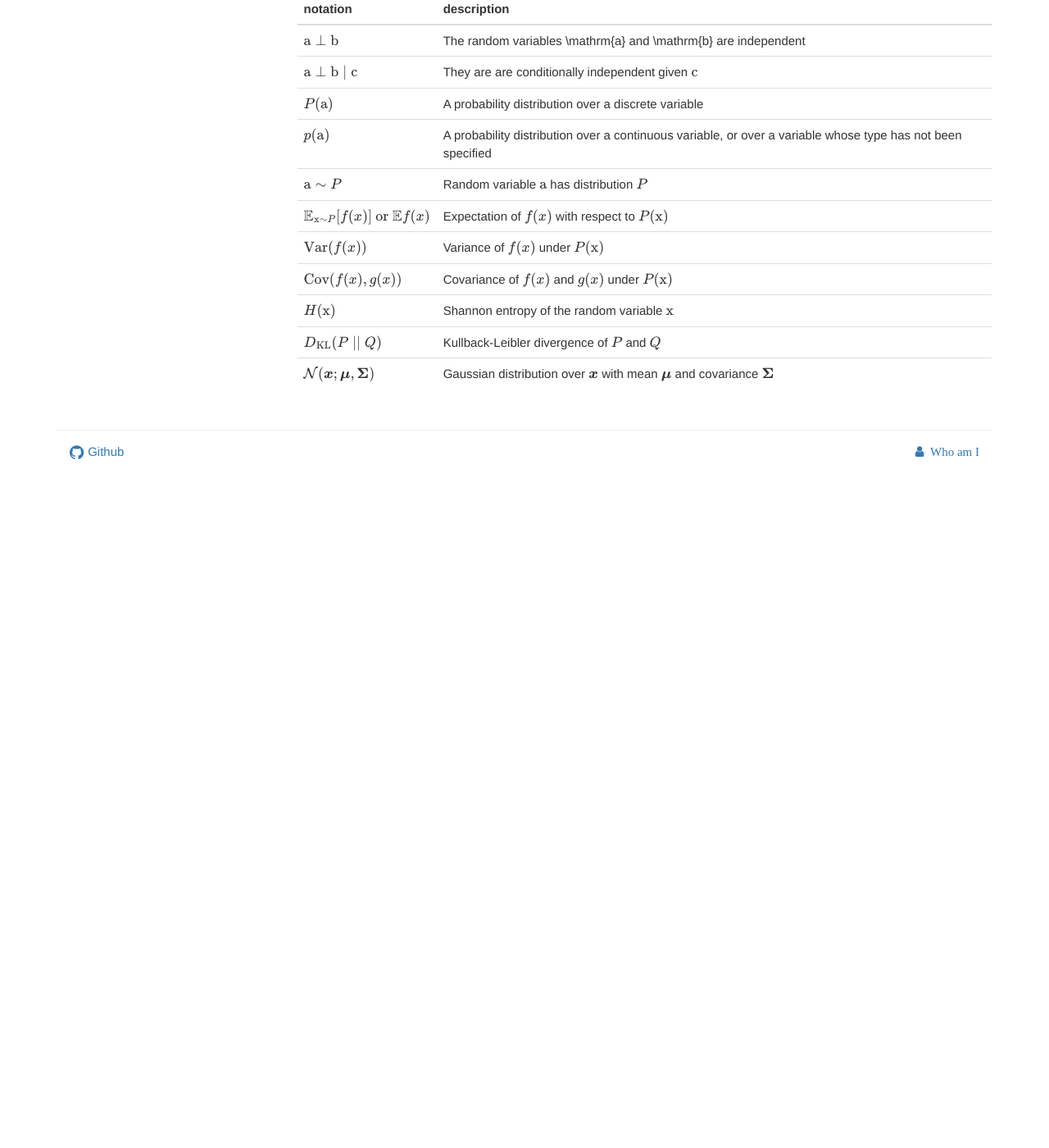
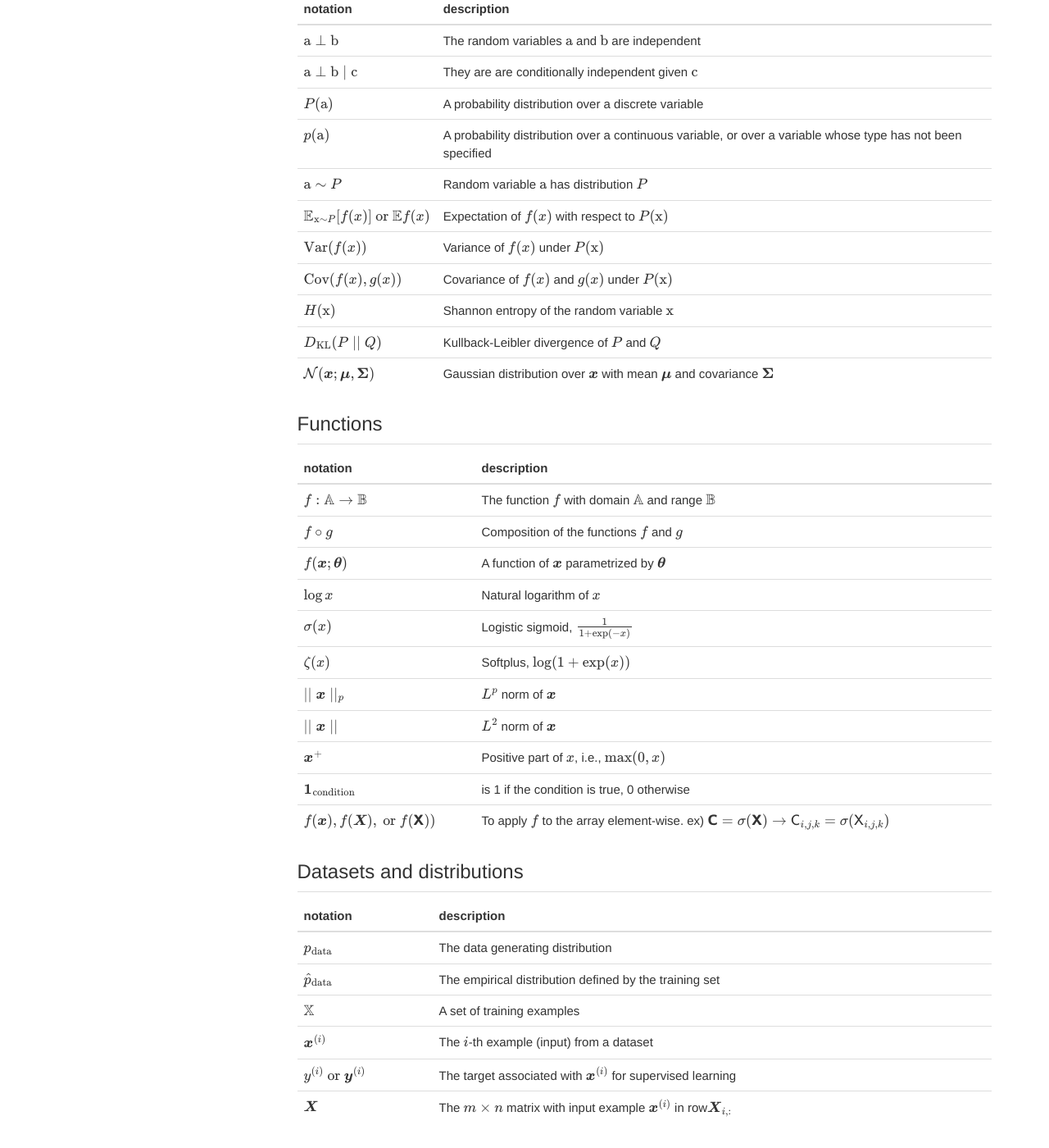
Before and after one commit to ilguyi/dlbook, a Jekyll site: the page built from docs/chapter00/0.md, in a window 1280 px wide and 1400 px high, scrolled down 2472 px. Shown: the whole window at 82% size. Built offline with Jekyll 4.4.1, drawn with Linux system fonts in a browser that asks for light colours; nearby versions of some CDN libraries; library files that are not in the unit come from our copies; formulas are drawn with MathJax 3; comment, search, counter and statistics services are not loaded; before the commit the page ends 3044 px from its top, so only the background shows below that.

Commit message:
complete chap 0. Noation part

```diff
--- a/docs/chapter00/0.md
+++ b/docs/chapter00/0.md
@@ -80,7 +80,7 @@ $$\int_{\mathbb{S}} f(\boldsymbol{x}) d\boldsymbol{x}$$ | Definite integral with
 
 notation | description
 ---|---
-$$\mathrm{a} \perp \mathrm{b}$$ | The random variables \mathrm{a} and \mathrm{b} are independent
+$$\mathrm{a} \perp \mathrm{b}$$ | The random variables $$\mathrm{a}$$ and $$\mathrm{b}$$ are independent
 $$\mathrm{a} \perp \mathrm{b} \mid \mathrm{c}$$ | They are are conditionally independent given $$\mathrm{c}$$
 $$P(\mathrm{a})$$ | A probability distribution over a discrete variable
 $$p(\mathrm{a})$$ | A probability distribution over a continuous variable, or over a variable whose type has not been specified
@@ -91,3 +91,32 @@ $$\mathrm{Cov} (f(x), g(x))$$ | Covariance of $$f(x)$$ and $$g(x)$$ under $$P(\m
 $$H(\mathrm{x})$$ | Shannon entropy of the random variable $$\mathrm{x}$$
 $$D_{\mathrm{KL}}(P \mid \mid Q)$$ | Kullback-Leibler divergence of $$P$$ and $$Q$$
 $$\mathcal{N}(\boldsymbol{x}; \boldsymbol{\mu}, \boldsymbol{\Sigma})$$ | Gaussian distribution over $$\boldsymbol{x}$$ with mean $$\boldsymbol{\mu}$$ and covariance $$\boldsymbol{\Sigma}$$
+
+
+## Functions
+
+notation | description
+---|---
+$$f: \mathbb{A} \rightarrow \mathbb{B}$$ | The function $$f$$ with domain $$\mathbb{A}$$ and range $$\mathbb{B}$$
+$$f \circ g$$ | Composition of the functions $$f$$ and $$g$$
+$$f(\boldsymbol{x}; \boldsymbol{\theta})$$ | A function of $$\boldsymbol{x}$$ parametrized by $$\boldsymbol{\theta}$$
+$$\log x$$ | Natural logarithm of $$x$$
+$$\sigma(x)$$ | Logistic sigmoid, $$\frac{1}{1 + \exp(-x)}$$
+$$\zeta(x)$$ | Softplus, $$\log (1 + \exp(x))$$
+$$\mid \mid \boldsymbol{x} \mid \mid_{p}$$ | $$L^{p}$$ norm of $$\boldsymbol{x}$$
+$$\mid \mid \boldsymbol{x} \mid \mid$$ | $$L^{2}$$ norm of $$\boldsymbol{x}$$
+$$\boldsymbol{x}^{+}$$ | Positive part of $$x$$, i.e., $$\max(0, x)$$
+$$\boldsymbol{1}_{\textrm{condition}}$$ | is 1 if the condition is true, 0 otherwise
+$$f(\boldsymbol{x}), f(\boldsymbol{X}), \ \textrm{or} \ f(\boldsymbol{\mathsf{X}}))$$ | To apply $$f$$ to the array element-wise. ex) $$\boldsymbol{\mathsf{C}} = \sigma(\boldsymbol{\mathsf{X}}) \rightarrow \mathsf{C}_{i,j,k} = \sigma(\mathsf{X}_{i,j,k})$$
+
+
+## Datasets and distributions
+
+notation | description
+---|---
+$$p_{\textrm{data}}$$ | The data generating distribution
+$$\hat{p}_{\textrm{data}}$$ | The empirical distribution defined by the training set
+$$\mathbb{X}$$ | A set of training examples
+$$\boldsymbol{x}^{(i)}$$ | The $$i$$-th example (input) from a dataset
+$$y^{(i)} \ \textrm{or} \ \boldsymbol{y}^{(i)}$$ | The target associated with $$\boldsymbol{x}^{(i)}$$ for supervised learning
+$$\boldsymbol{X}$$ | The $$m \times n$$ matrix with input example $$\boldsymbol{x}^{(i)}$$ in row$$\boldsymbol{X}_{i,:}$$
```
Also changed, not shown: _posts/2017-10-26-notatioin.md (added, +15 -0 lines), index.html (+1 -15 lines).
